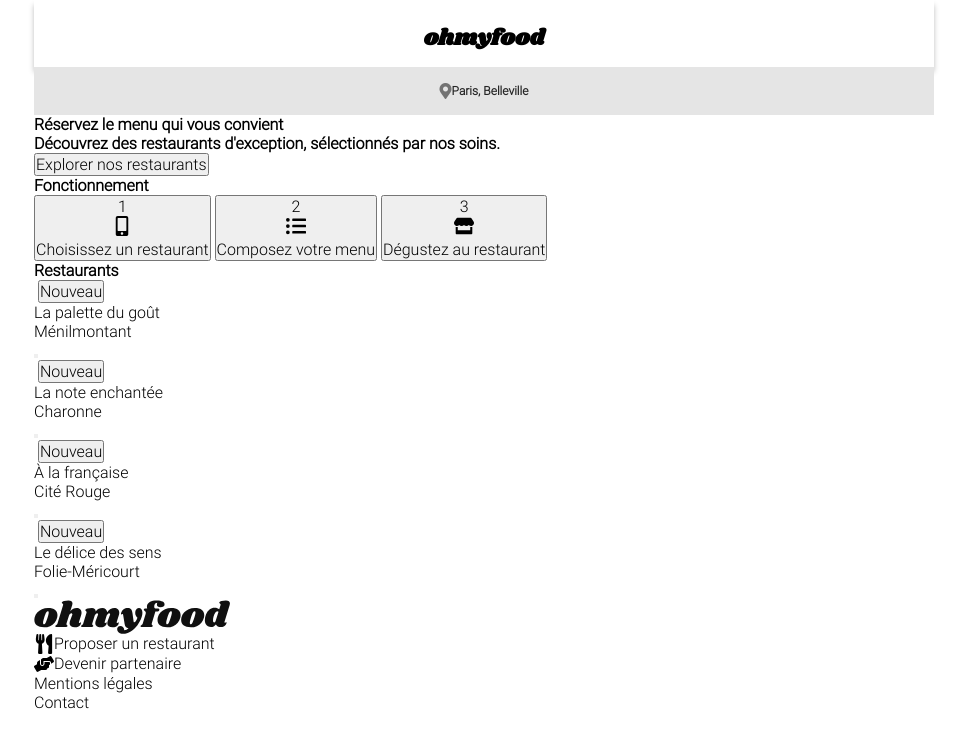
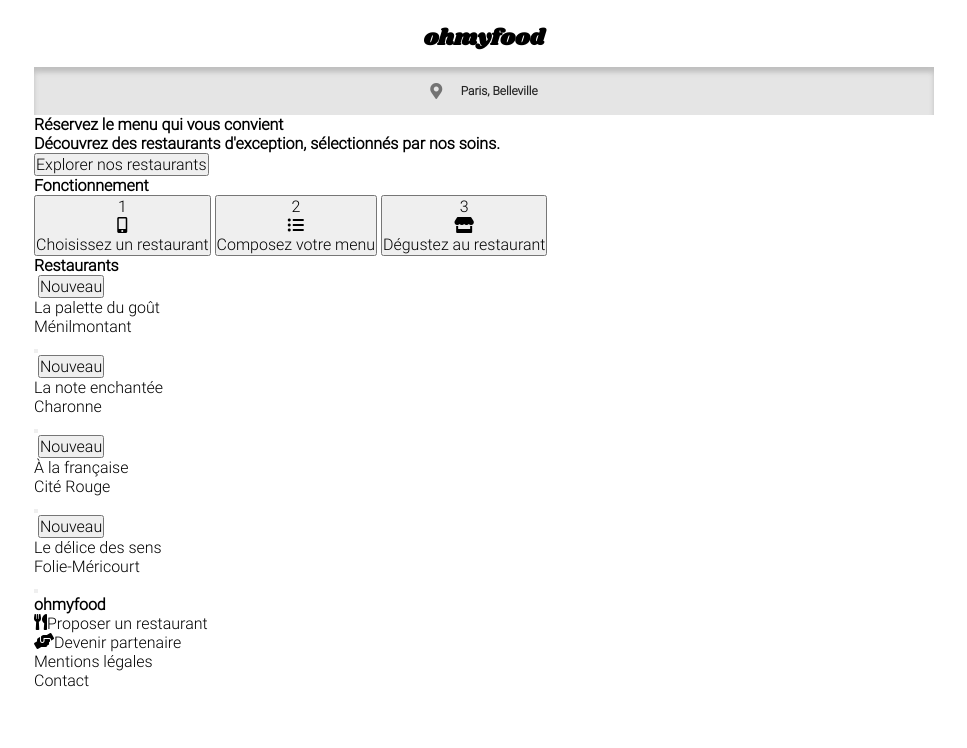
Before and after one commit to jereMYltar/jeremy_mergoud_3_17112020, a plain HTML site: page index.html in a window 1280 px wide. Shown: the whole page, without its empty margins (156-1123 px from the left). Drawn offline with Linux system fonts and the light colour scheme.

Commit message:
Complétion de bloc2 (localisation)

```diff
--- a/index.html
+++ b/index.html
@@ -16,7 +16,7 @@
 
     <main class="layout">
         <section class="localisation">
-            <i class="fas fa-map-marker-alt logo"></i>
+            <i class="fas fa-map-marker-alt icon"></i>
             <div class="geozone">Paris, Belleville</div>
         </section>
 
@@ -32,17 +32,17 @@
             <h3>Fonctionnement</h3>
             <button>
                 <div>1</div>
-                <img src="./icons/mobile-alt-solid.svg" alt="Icône de smartphone" class="icon"/>
+                <i class="fas fa-mobile-alt icon"></i>
                 <div>Choisissez un restaurant</div>
             </button>
             <button>
                 <div>2</div>
-                <img src="./icons/list-ul-solid.svg" alt="Icône de liste" class="icon"/>
+                <i class="fas fa-list-ul icon"></i>
                 <div>Composez votre menu</div>
             </button>
             <button>
                 <div>3</div>
-                <img src="./icons/store-solid.svg" alt="Icône de magasin" class="icon"/>
+                <i class="fas fa-store icon"></i>
                 <div>Dégustez au restaurant</div>
             </button>
         </section>
@@ -110,14 +110,14 @@
 
     <footer class="layout">
         <a>
-            <img src="./images/logo/ohmyfood@2x.svg" alt="Logo ohmyfood" />
+            <h2 class="logo">ohmyfood</h2>
         </a>
         <a>
-            <img src="./icons/utensils-solid.svg" alt="Icônes de couverts" class="icon"/>
+            <i class="fas fa-utensils icon"></i>
             <div>Proposer un restaurant</div>
         </a>
         <a>
-            <img src="./icons/hands-helping-solid.svg" alt="Icône de mains" class="icon"/>
+            <i class="fas fa-hands-helping icon"></i>
             <div>Devenir partenaire</div>
         </a>
         <a>
--- a/scss/1_base/_base.scss
+++ b/scss/1_base/_base.scss
@@ -4,6 +4,6 @@
 }
 
 .icon {
-    height: 1.25rem;
-    width: 1.25rem;
+    max-height: 1.25rem;
+    max-width: 1.25rem;
 }
--- a/scss/main.scss
+++ b/scss/main.scss
@@ -7,7 +7,6 @@
 
 .head {
     text-align: center;
-    box-shadow: 0 0.33rem 0.33rem $gray-light;
     .logo {
         font-family: 'Shrikhand', cursive;
         font-size: 1.4rem;
@@ -19,16 +18,19 @@
 .localisation {
     height: 3rem;
     background: $gray-lighter;
+    box-shadow: inset 0 0.33rem 0.33rem $gray-light;
     display: flex;
     justify-content: center;
     align-items: center;
-    .logo {
+
+    .icon {
+        height: 1rem;
         color: $gray-dark;
+        margin-right: 1.15rem;
     }
-
     .geozone {
         font-size: 0.75rem;
-        font-weight: 700;
+        font-weight: bold;
         color: $gray-darker;
     }
 }
```
Also changed, not shown: css/styles.css, 1 other file.
